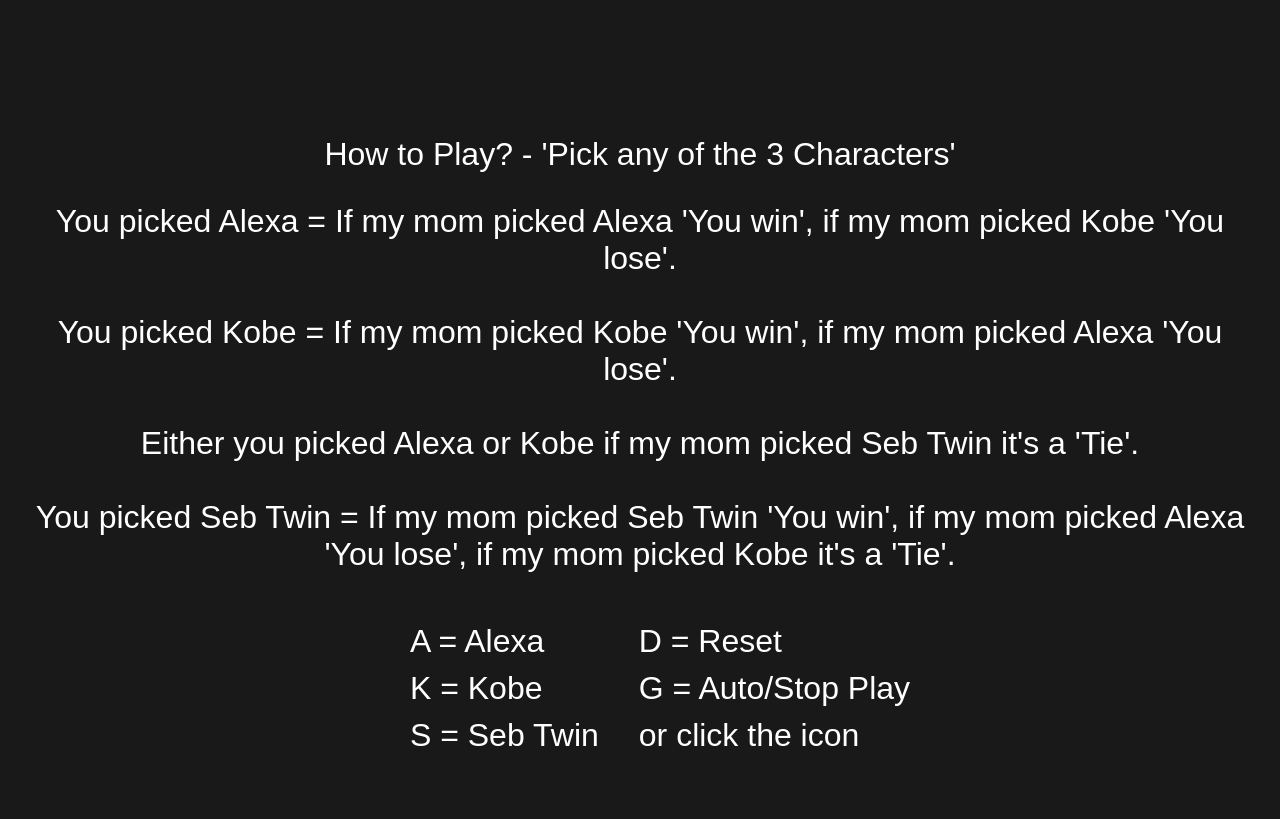
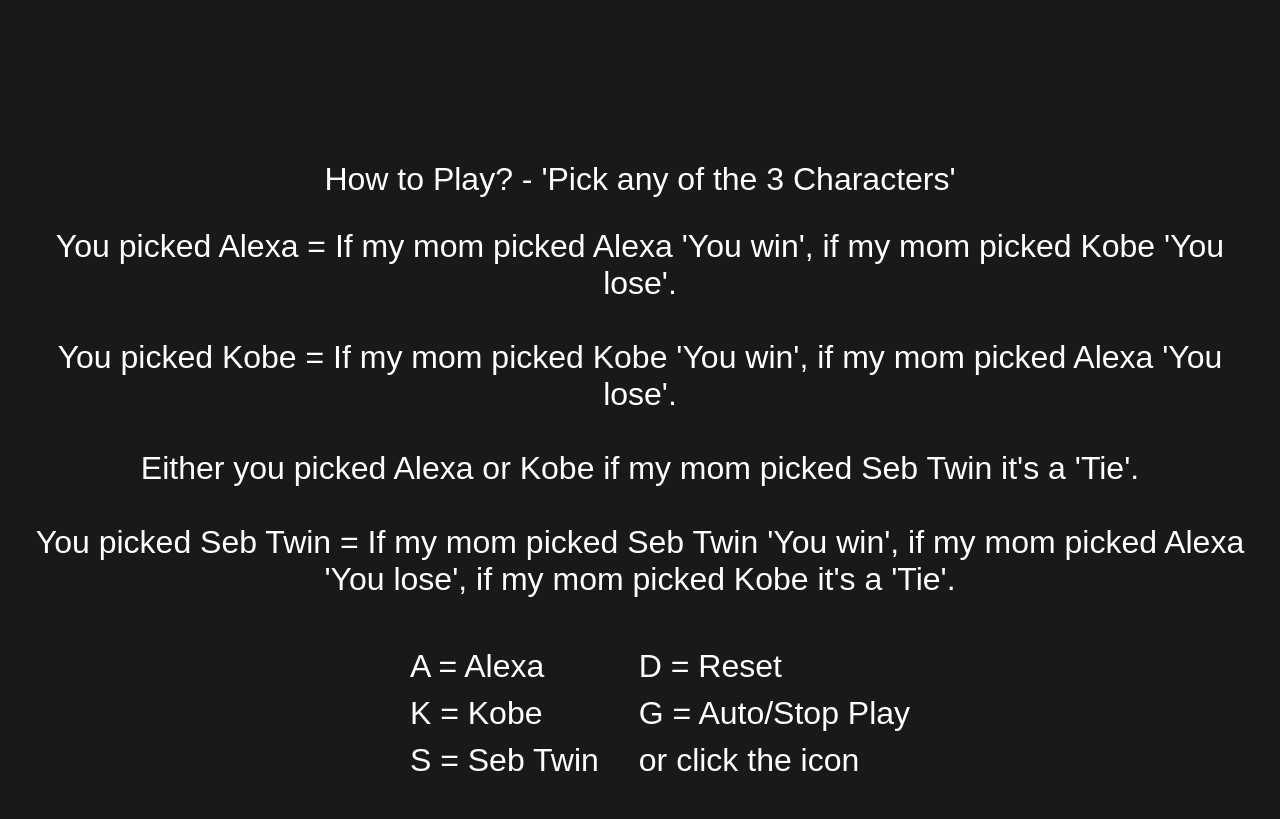
Before and after one commit to lowKeyCreator/guesswhomompicks, a plain HTML site: page index.html in a window 1280 px wide. Shown: the part 640-1459 px from the top of the page. Before the commit the page ends 1434 px from the top, so only its background shows below. Drawn offline with nearby package versions, Linux system fonts and the light colour scheme.

Commit message:
Update games.css

```diff
--- a/styles/games.css
+++ b/styles/games.css
@@ -37,7 +37,7 @@ main{
   .guide-container {
   font-size: 2rem;
   position: absolute;
-  margin-top: 1400px;
+  margin-top: 1450px;
   display: flex;
   align-items: center;
   flex-direction: column;
```
